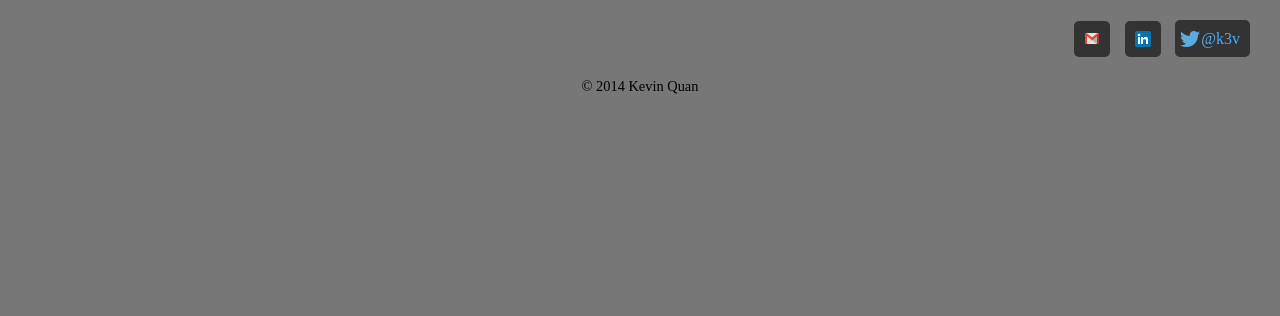
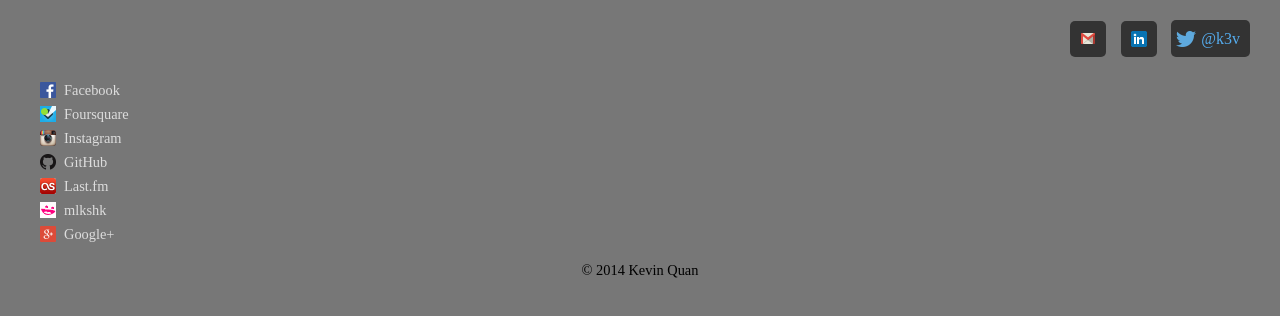
Before and after one commit to kquan/kevinquan-portfolio, a plain HTML site: page web/index.html in a window 1280 px wide. Drawn offline with nearby package versions, Linux system fonts and the light colour scheme.

Commit message:
Add more social connections

```diff
--- a/web/css/header.css
+++ b/web/css/header.css
@@ -53,7 +53,7 @@ body>header {
     background-repeat: no-repeat;
     background-position: 5px center;
     /*  Padding between image and text is 30% of logo as per guidelines */
-    padding-left: 26px;
+    padding-left: 30px;
     color: #55ACEE;
     font-family: 'Alegreya Sans';
 }
--- a/web/css/main.css
+++ b/web/css/main.css
@@ -1,12 +1,63 @@
 @import url(http://fonts.googleapis.com/css?family=Alegreya+Sans:300);
+
 @import url(normalize.css);
+
 @import url(support.css);
 
 body {
 	background: #777777;
 }
 
+.identities li {
+	list-style-type: none;
+}
+
+.identities li a {
+	background-repeat: no-repeat;
+	background-position: left center;
+	padding-left: 24px;
+	line-height: 24px;
+	text-decoration: none;
+	font-family: 'Alegreya Sans';
+	font-size: 0.9em;
+	color: #dddddd;
+}
+
+.identities li a:hover {
+	color: #ffffff;
+}
+
+/* https://www.facebookbrand.com/ */
+.identities a.facebook {
+	background-image: url(../images/facebook_16x16.png);
+}
+
+/* https://foursquare.com/about/logos */
+.identities a.foursquare {
+    background-image: url(../images/4sq_16x16.png);
+}
+
+/* http://instagram.com/press/ */
+.identities a.instagram {
+    background-image: url(../images/instagram_16x16.png);
+}
+
+/* https://github.com/logos */
+.identities a.github {
+	background-image: url(../images/github_16x16.png);
+}
+
 /* https://developers.google.com/+/branding-guideline */
-a.google_plus {
+.identities a.google_plus {
+	background-image: url(../images/googleplus_16x16.png);
+}
 
+/* Copied from favicon.ico */
+.identities a.lastfm {
+	background-image: url(../images/lastfm_16x16.png);
 }
+
+/* Copied from favicon.ico */
+.identities a.mlkshk {
+    background-image: url(../images/mlkshk_16x16.png);
+}
--- a/web/index.html
+++ b/web/index.html
@@ -3,9 +3,8 @@
 
 <head>
 <meta charset="utf-8" />
-<title>KevinQuan ** Profile & Portfolio</title>
-<meta name="description"
-	content="Personal portfolio &amp; contact information for Kevin Quan">
+<title>Kevin Quan -- a profile</title>
+<meta name="description" content="Personal portfolio &amp; contact information for Kevin Quan">
 
 <meta name="author" content="Kevin Quan">
 <meta name="geo.placename" content="Toronto, Ontario" />
@@ -25,20 +24,39 @@
 		<nav>
 			<ul class="header-nav">
 				<li><a rel="author" href="mailto:kevin.quan+portfolio@gmail.com" class="gmail">kevin.quan+portfolio@gmail.com</a></li>
-				<li><a href="http://www.twitter.com/k3v/" class="linkedin">LinkedIn</a></li>
+				<li><a href="http://www.linkedin.com/in/kquan" class="linkedin">LinkedIn</a></li>
 				<li><a href="http://www.twitter.com/k3v/" class="twitter">@k3v</a></li>
 			</ul>
 		</nav>
 	</header>
-	<!-- Social
-	   LinkedIn
-	   Github
-	   Facebook
-	   Google+
-	   Foursquare
-	   Last.fm
 
-	 -->
+	<section>
+	   <!-- Full width picture of me -->
+
+        <!-- abstract -->
+	</section>
+
+	<section>
+	   <!-- Make text pop up when hover over icon -->
+        <ul class="identities">
+            <li><a href="http://www.facebook.com/KevinQuan" class="facebook">Facebook</a></li>
+            <li><a href="http://foursquare.com/k3v" class="foursquare">Foursquare</a></li>
+            <li><a href="http://instagram.com/_k3v" class="instagram">Instagram</a></li>
+            <li><a href="http://www.github.com/kquan" class="github">GitHub</a></li>
+            <li><a href="http://www.last.fm/user/k3v" class="lastfm">Last.fm</a></li>
+            <li><a href="http://mlkshk.com/user/k3v" class="mlkshk">mlkshk</a></li>
+            <li><a href="http://plus.google.com/115065555676941934572" class="google_plus">Google+</a></li>
+            <!-- FitBit -->
+	    </ul>
+	</section>
+
+
+	<section>
+	   <!-- Condado feature -->
+	   <!-- ? feature -->
+	   <!-- ? feature -->
+	</section>
+
 	<footer>
 		<section class="footer-copyright">
 			<p>&copy; 2014 Kevin Quan</p>
```
Also changed, not shown: web/images/4sq_16x16.png (added), web/images/facebook_16x16.png (added), web/images/github_16x16.png (added), web/images/googleplus_16x16.png (added), web/images/instagram_16x16.png (added), web/images/lastfm_16x16.png (added), web/images/mlkshk_16x16.png (added).
